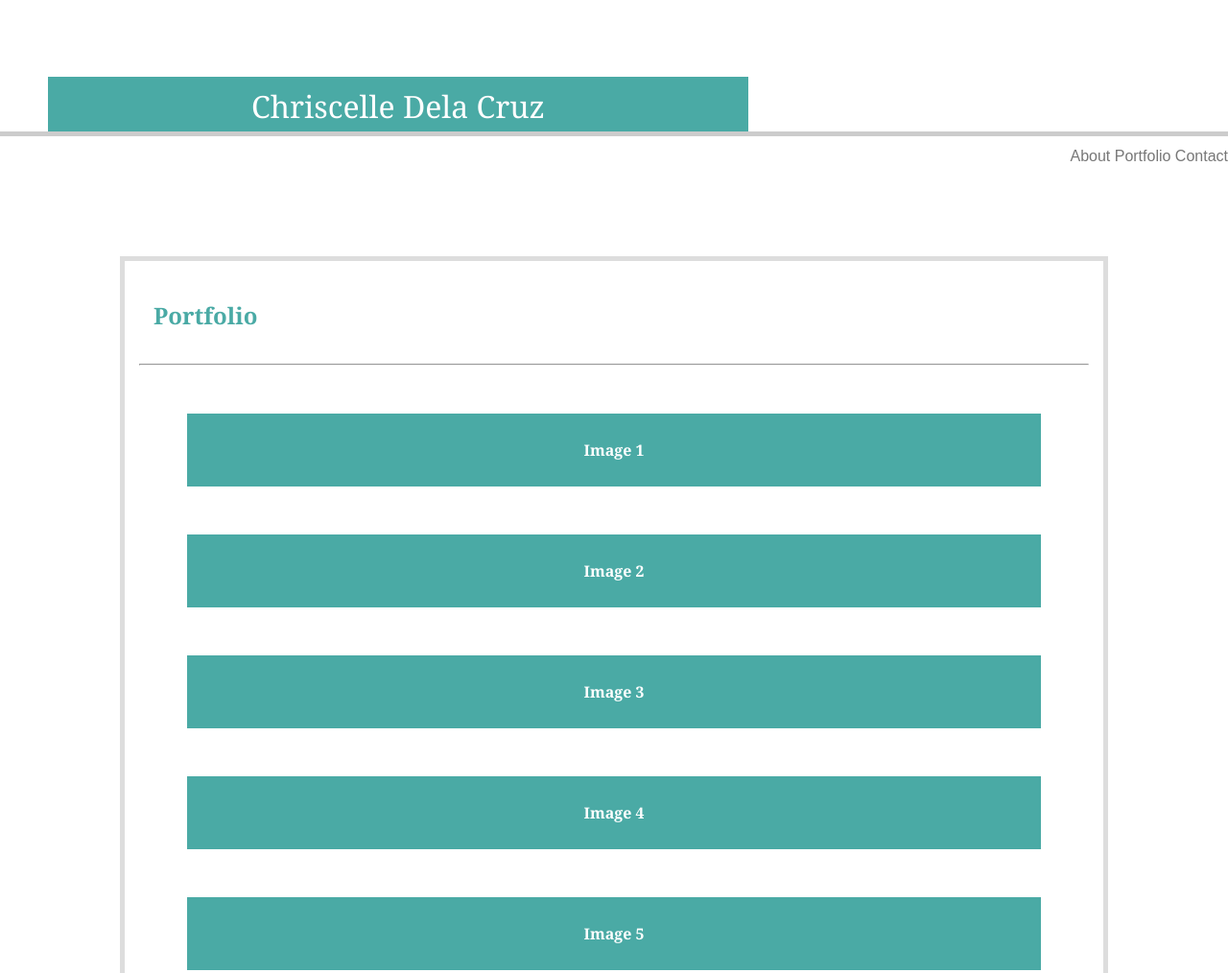
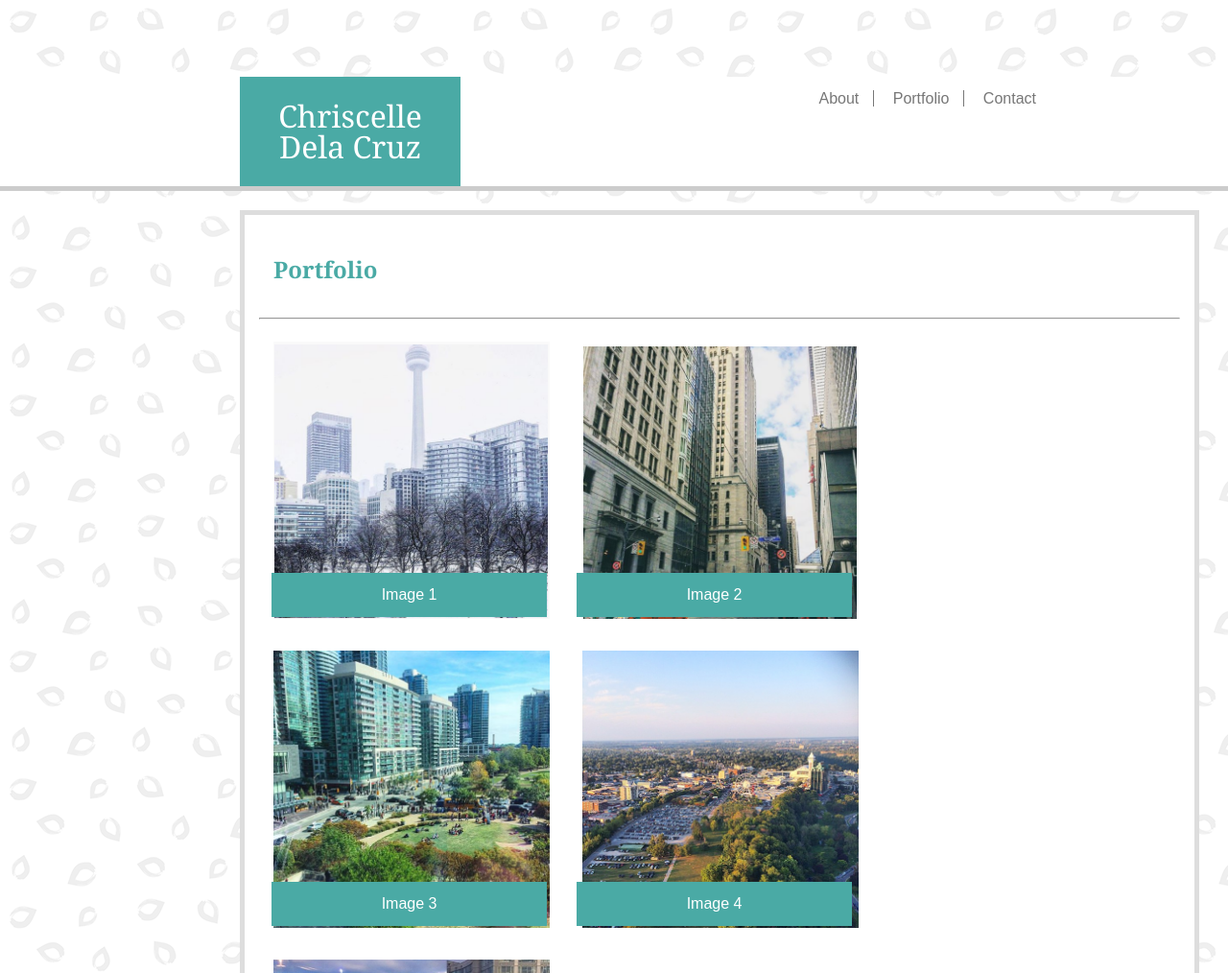
Before and after one commit to chrissythebuilder/Basic-Portfolio, a plain HTML site: page portfolio.html in a window 1280 px wide. Shown: the top 1014 px of the page at 96% size. Drawn offline with Linux system fonts and the light colour scheme.

Commit message:
project 1 polished

```diff
--- a/assets/css/style.css
+++ b/assets/css/style.css
@@ -55,9 +55,9 @@ h1 {
     background-color: #4aaaa5;
     text-align: center;
     font-size: 200%;
-    padding: 15px 15px 10px 15px;
+    padding: 25px 15px 25px 15px;
     font-family: 'Georgia', Times, 'Times New Roman', serif;
-    margin: 80px 500px 0 50px;
+    margin: 80px 800px 0 250px;
 }
 
 h2, h3 {
@@ -69,9 +69,10 @@ h2, h3 {
 }
 
 section {
+    width: 960px;
     padding: 15px;
     background-color: #ffffff;
-    margin: 125px;
+    margin: 20px 250px 20px 250px;
     border: 5px solid #dddddd;
     font-family: 'Arial', 'Helvetica Neue', Helvetica, sans-serif;
 }
@@ -85,28 +86,82 @@ header {
 nav {
     float: right;
     margin-top: 75px;
-    bottom: 50px;
+    bottom: 60px;
+    position: relative;
+    margin-right: 200px;
 }
 
 nav li {
     color: #777777;
     font-family: 'Arial', 'Helvetica Neue', Helvetica, sans-serif;
     display: inline;
+    padding-left: 10px;
 }
 
-content img {
+li a {
+    text-decoration: none;
+    color: #777777;
+}
+
+li a:hover {
+    background-color: slateblue;
+    color: white;
+    padding: 10px;
+    border: 1px solid rosybrown;
+    border-radius: 20px;
+    font-size: 110%;
+}
+
+li a:active {
+    background-color: seagreen;
+    color: whitesmoke;
+    padding: 10px;
+    border: 1px solid;
+    border-radius: 20px;
+}
+
+.vertical-line {
+    border-left: 1px solid #777777;
+    display: inline;
+    margin: 10px;
+}
+
+#aboutme img {
     float: left;
+    height: 30%;
+    width: 30%;
+    object-fit: contain;
+    margin: 20px;
+    border-radius: 15px;
+}
+
+.images {
+    position: relative;
+}
+
+.text1 {
+    position: absolute;
+    background-color: #4aaaa5;
+    text-align: center;
+    padding: 15px 115px 15px 115px;
+    bottom: 20px;
+    right: 22px;
+}
+
+.images img {
     margin: 15px;
+    height: 30%;
+    width: 30%;
+    object-fit: contain;
     display: inline-block;
 }
 
-content h3 {
+
+.text1 p {
+    font-size: 100%;
     color: white;
-    background-color: #4aaaa5;
-    font-size: 100%;
-    margin: 50px;
-    text-align: center;
 }
+
 
 footer {
     color: white;
@@ -120,6 +175,7 @@ footer {
 #aboutme p {
     padding: 15px 25px 15px 25px;
     text-align: justify;
+    line-height: 1.5em;
 }
 
 p {
--- a/portfolio.html
+++ b/portfolio.html
@@ -5,14 +5,16 @@
         <link href="assets/css/style.css" rel="stylesheet" type="text/css">
     </head>
 
-    <body>
+    <body style="background-image:url(images/spring.png)">
 
         <header>
         <nav>
             <ul>
-                <li> About </li>
+                <li> <a href="index.html"> About </a> </li>
+                <div class="vertical-line"> </div>
                 <li> Portfolio </li>
-                <li> Contact </li>
+                <div class="vertical-line"> </div>
+                <li> <a href="contact.html"> Contact </a> </li>
             </ul>
         </nav>
 
@@ -25,30 +27,41 @@
             <h2> Portfolio </h2>
         <hr>
 
-            <content>
-            <img src="">
-            <h3> Image 1 </h3>
+            <content class="images">
+            <img src="images/photo1.png">
+            <div class="text1">
+                <p>Image 1</p>
+            </div>
             </content>
 
-            <content>
-            <img src="">
-            <h3> Image 2 </h3>
+            <content class="images">
+            <img src="images/photo2.png">
+            <div class="text1">
+                <p>Image 2</p>
+            </div>
             </content>
 
-            <content>
-            <img src="">
-            <h3> Image 3 </h3>
+            <content class="images">
+            <img src="images/photo3.png">
+            <div class="text1">
+                <p>Image 3</p>
+            </div>
             </content>
 
-            <content>
-            <img src="">
-            <h3> Image 4 </h3>
+            <content class="images">
+            <img src="images/photo4.png">
+            <div class="text1">
+                <p>Image 4</p>
+            </div>
             </content>
 
-            <content>
-            <img src="">
-            <h3> Image 5 </h3>
+            <content class="images">
+            <img src="images/photo5.png">
+            <div class="text1">
+                <p>Image 5</p>
+            </div>
             </content>
+
         </section>
 
         </div>
```
Also changed, not shown: contact.html (+7 -4 lines), index.html (+6 -5 lines), images/aboutme.png (added), images/photo1.png (added), images/photo2.png (added), images/photo3.png (added), images/photo4.png (added), images/photo5.png (added), images/spring.png (added), 1 other file.
